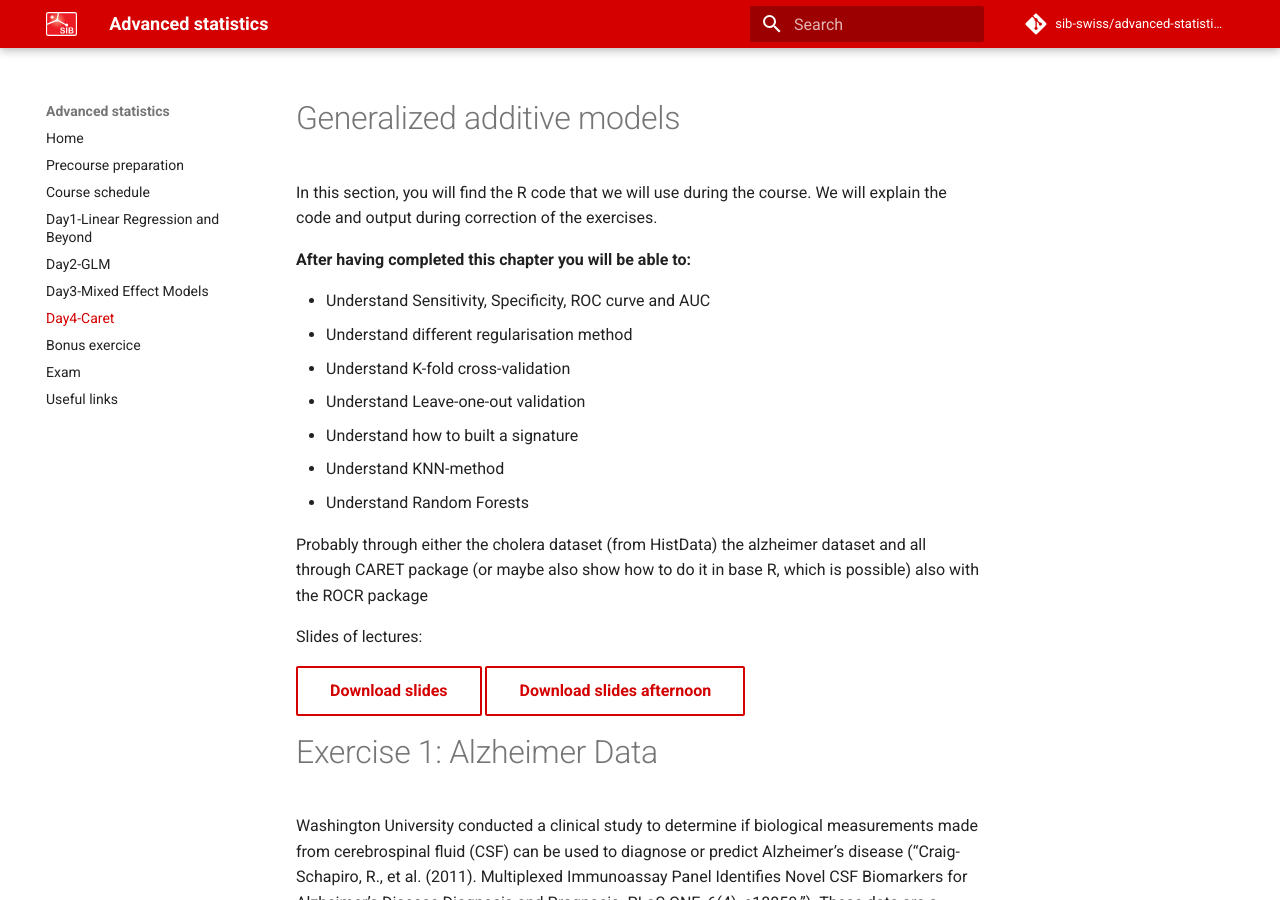
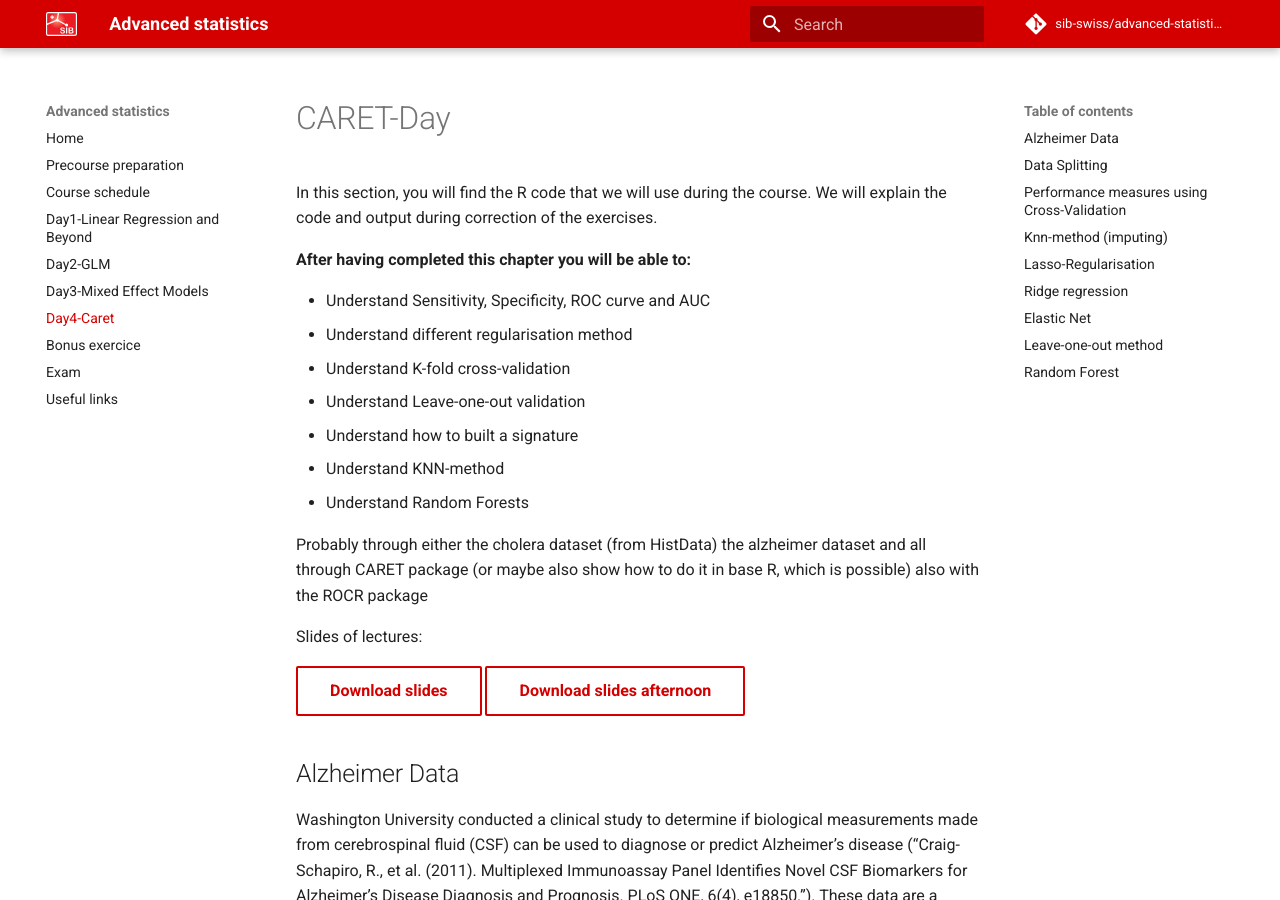
Before and after one commit to sib-swiss/advanced-statistics, an MkDocs documentation site: the page built from docs/day4_new.md, in a window 1280 px wide and 900 px high. Built offline with MkDocs 1.6.1 and Material for MkDocs 9.7.7, drawn with Linux system fonts in a browser that asks for light colours; comment, search, counter and statistics services are not loaded; some of the changed text lies outside the part shown.

Commit message:
2025_update

````diff
--- a/docs/day4_new.md
+++ b/docs/day4_new.md
@@ -1,4 +1,4 @@
-# Generalized additive models
+# CARET-Day
 
 In this section, you will find the R code that we will use during the course. We will explain the code and output during correction of the exercises.
 
@@ -19,7 +19,7 @@ Slides of lectures:
 [Download slides](assets/pdf/GAM.pdf){: .md-button }
 [Download slides afternoon](assets/pdf/Crossvalidation.pdf){: .md-button }
 
-# Exercise 1: Alzheimer Data
+## Alzheimer Data
 
 Washington University conducted a clinical study to determine if biological measurements made from cerebrospinal fluid (CSF) can be used to diagnose or predict Alzheimer's disease ("Craig-Schapiro, R., et al. (2011). Multiplexed Immunoassay Panel Identifies Novel CSF Biomarkers for Alzheimer's Disease Diagnosis and Prognosis. PLoS ONE, 6(4), e18850."). These data are a modified version of the values used for the publication.
 
@@ -299,7 +299,7 @@ check which one has the best p-value and good ROC.
 We now have some candidates for multivariate analysis that look interesting, tau p_tau as well as Ab_42 where already known by the literature, which is a good indicator that the code works nicely!
 
 
-### Knn-method (imputing)
+## Knn-method (imputing)
 
 Let us say we have some missing data in our dataset (we do not here so we will add some).
 ```
@@ -364,7 +364,7 @@ summary(glmFit4)
 
 ```
 
-## Regularisation
+## Lasso-Regularisation
 
 There are three types of regularisations that we will try. We will start with the lasso method.
 
@@ -451,7 +451,7 @@ unique(selected_vars_caret == selected_vars)
 ```
 Therefore all the same variables have been selected.
 
-### Ridge regression
+## Ridge regression
 Do the same now with Ridge regression.
 
 ??? done "Answer"
@@ -535,7 +535,8 @@ Do the same now with Ridge regression.
     Therefore all the same variables have been selected.
 
 
-### Elastic Net
+## Elastic Net
+
 Do the same now with Elastic net regression. You will now see a difference in the caret function.
 
 ??? done "Answer"
@@ -659,6 +660,8 @@ Again for random forest we can just process everything the same way but specifyi
     plot(rf_caret)
     ```
 
+    One can have a look at the importance of the variables
+
     ```r
     var_imp <- varImp(rf_caret)
     print(var_imp)
````
